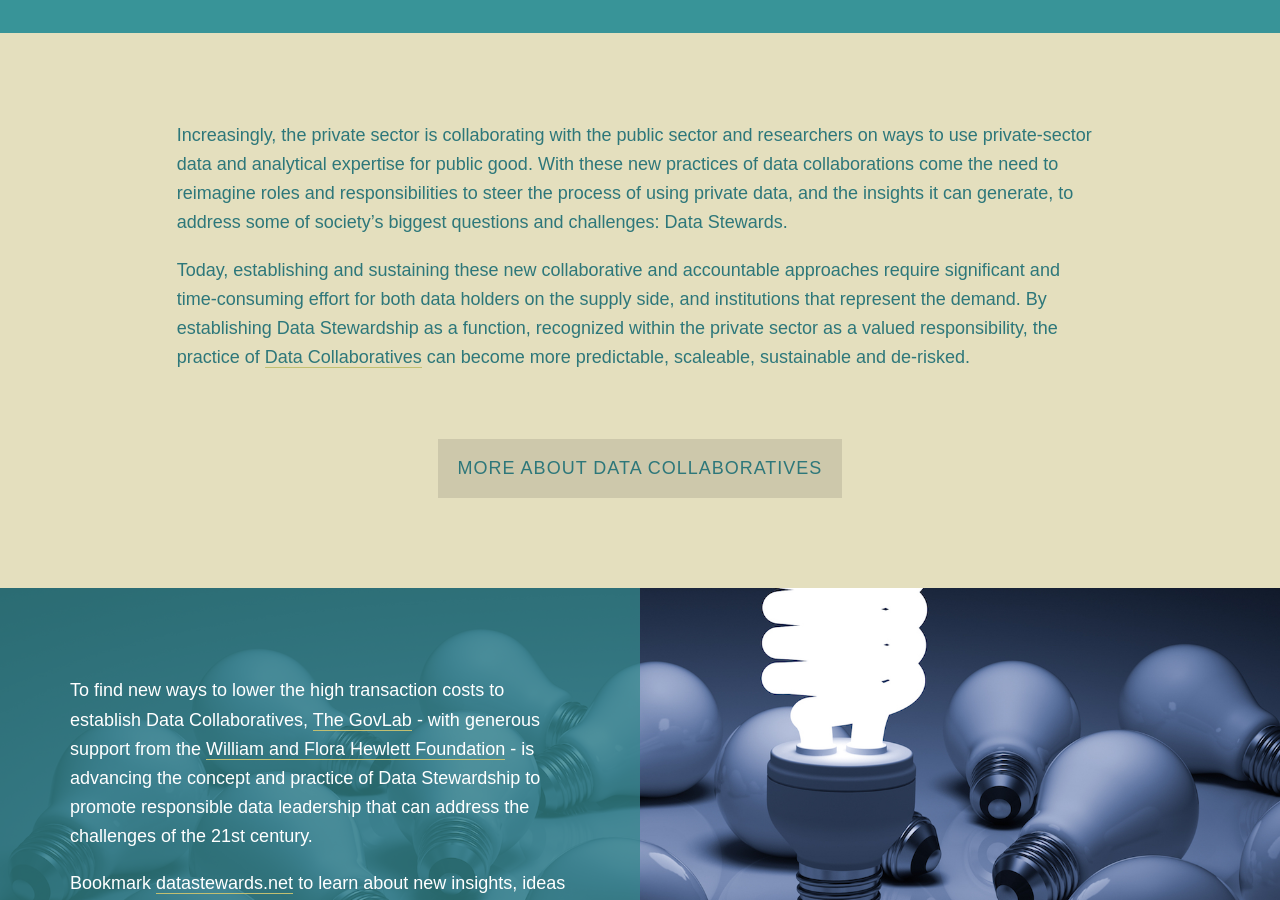
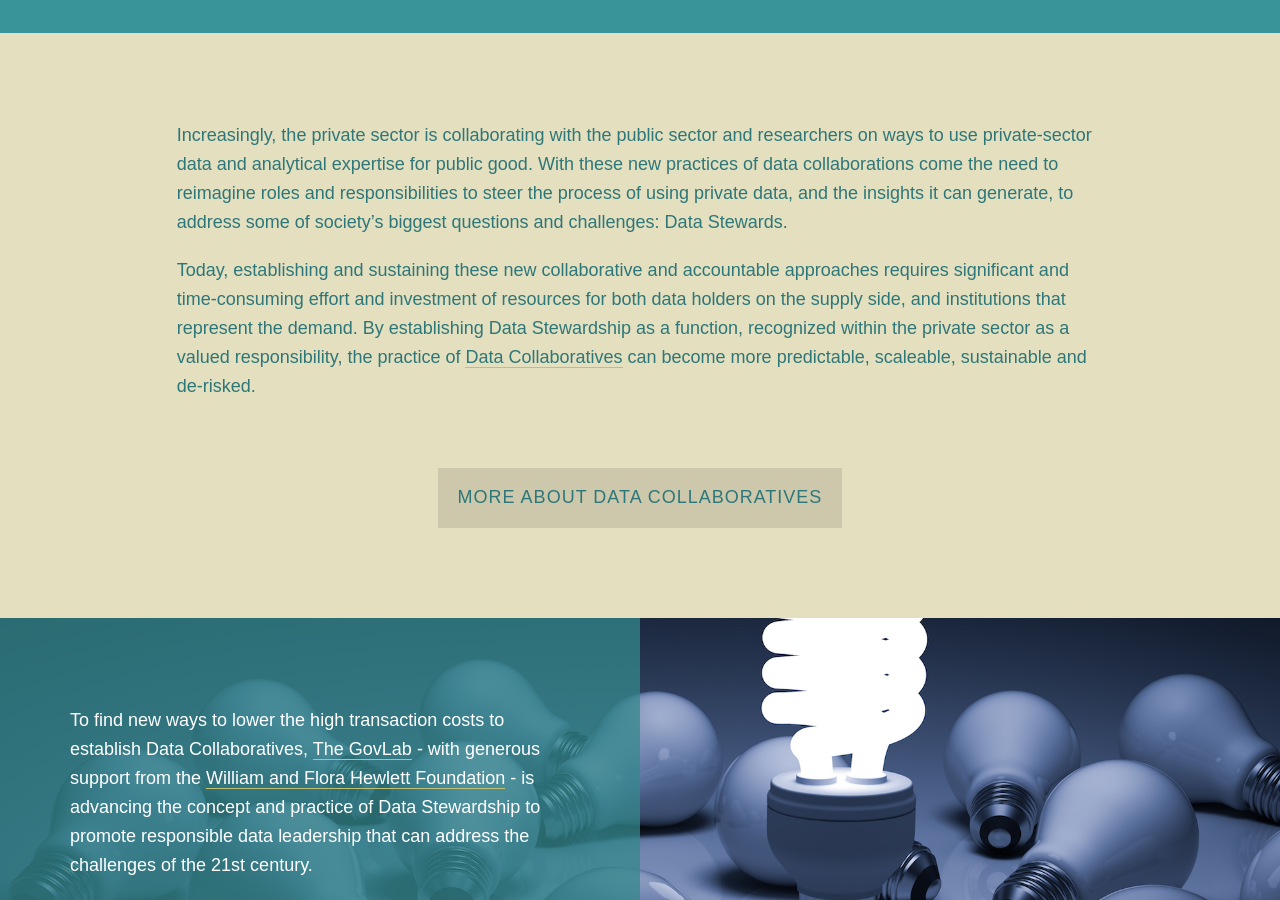
Before and after one commit to GovLab/data-stewards, a Jekyll site: the page built from source/index.html, in a window 1280 px wide and 900 px high, scrolled down 567 px. Built offline with Jekyll 4.4.1, drawn with Linux system fonts in a browser that asks for light colours.

Commit message:
copy update

```diff
--- a/source/index.html
+++ b/source/index.html
@@ -26,7 +26,7 @@ title: Data Stewards
       <div class="column large-10 large-offset-1">
         <div class="bg-panel__content" style="">
           <p>Increasingly, the private sector is collaborating with the public sector and researchers on ways to use private-sector data and analytical expertise for public good. With these new practices of data collaborations come the need to reimagine roles and responsibilities to steer the process of using private data, and the insights it can generate, to address some of society’s biggest questions and challenges: Data Stewards.</p>
-          <p>Today, establishing and sustaining these new collaborative and accountable approaches require significant and time-consuming effort for both data holders on the supply side, and institutions that represent the demand. By establishing Data Stewardship as a function, recognized within the private sector as a valued responsibility, the practice of <a href="http://datacollaboratives.org">Data Collaboratives</a> can become more predictable, scaleable, sustainable and de-risked. </p>
+          <p>Today, establishing and sustaining these new collaborative and accountable approaches requires significant and time-consuming effort and investment of resources for both data holders on the supply side, and institutions that represent the demand. By establishing Data Stewardship as a function, recognized within the private sector as a valued responsibility, the practice of <a href="http://datacollaboratives.org">Data Collaboratives</a> can become more predictable, scaleable, sustainable and de-risked. </p>
           <p>&nbsp;</p>
           <p class="centered">
             <a class="button" href="http://datacollaboratives.org/">More about Data Collaboratives</a>
```
